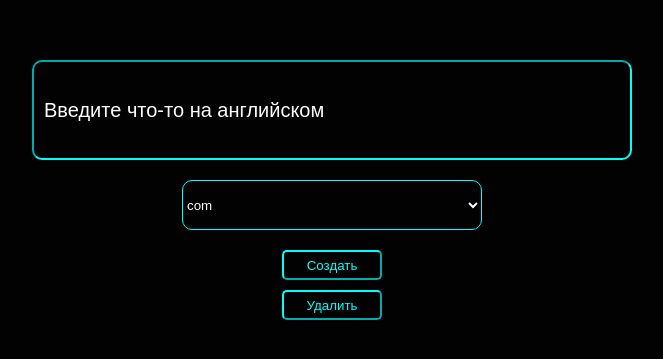
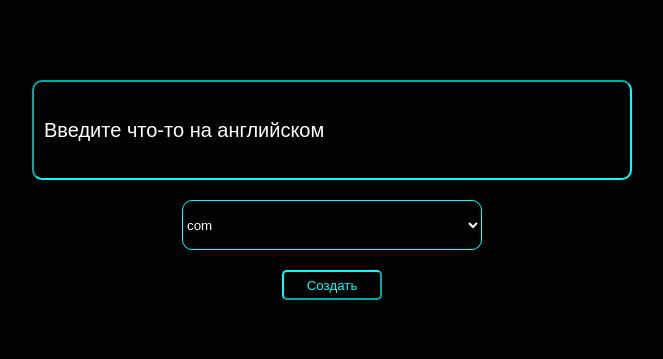
Before and after one commit to Danil-Danya/link-generator, a plain HTML site: page index.html in a window 1280 px wide. Shown: the part 215-574 px from the top of the page, without its empty margins (308-971 px from the left). Drawn offline with Linux system fonts and the light colour scheme.

Commit message:
link-generator

```diff
--- a/index.html
+++ b/index.html
@@ -25,7 +25,6 @@
             </select>
 
             <button class="button add">Создать</button>
-            <button class="button remove">Удалить</button>
         </div>
     </div>
 
--- a/script.js
+++ b/script.js
@@ -17,6 +17,7 @@ button.addEventListener('click', function () {
     crateLink();
     input.value = '';
 });
+
 document.addEventListener('keydown', function(e) {
     if (e.keyCode == 13){
         crateLink();
```
